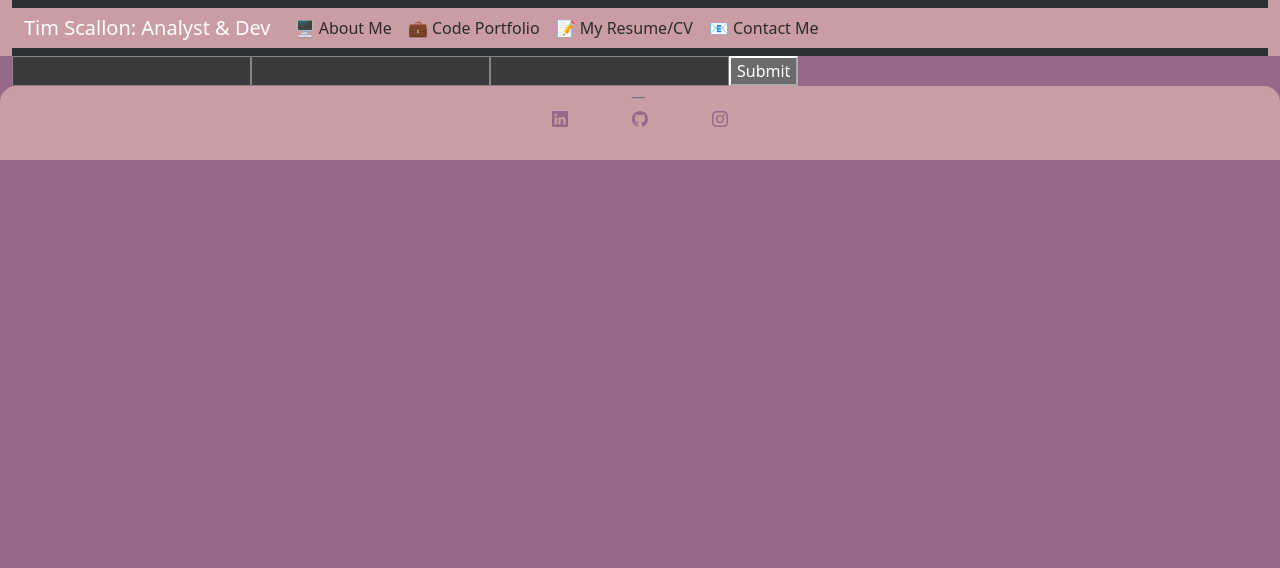
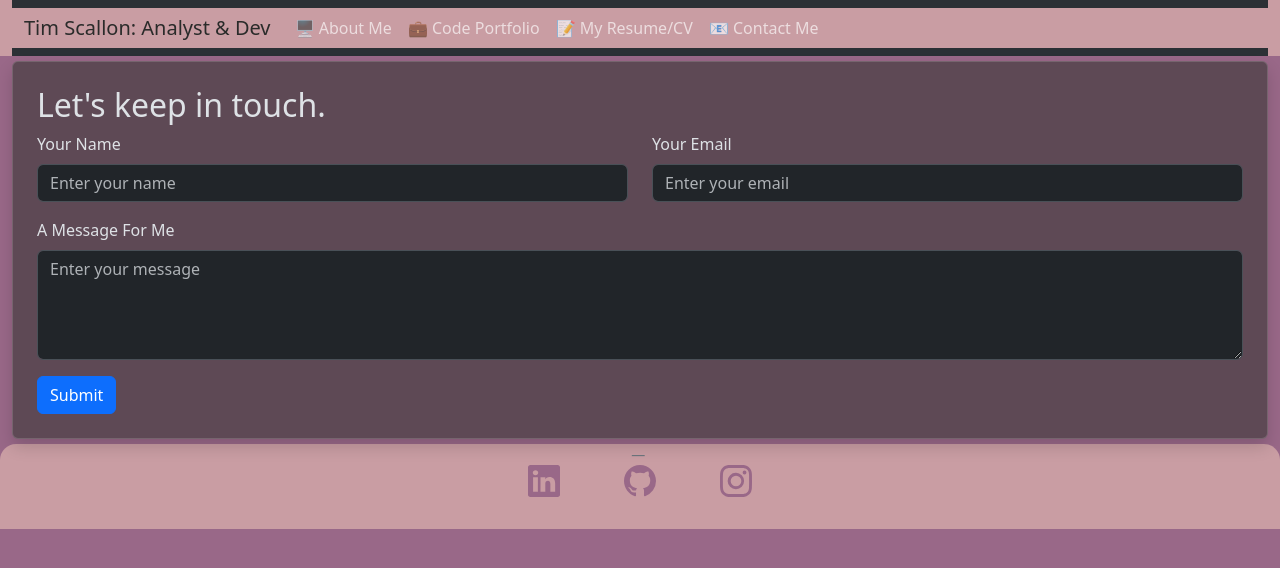
Before and after one commit to floatingpoint-exaflop/react-portfolio, a React (Vite) app: page /contact in a window 1280 px wide. Shown: the top 568 px of the page. Built offline with nearby package versions, Linux system fonts and the light colour scheme.

Commit message:
finished contact form and most of the CSS. still wrestling with styling vs. bootstrap

```diff
--- a/src/components/Footer.jsx
+++ b/src/components/Footer.jsx
@@ -6,8 +6,8 @@ export default function Footer() {
           <a href="https://www.linkedin.com/in/tim-scallon" target="_blank" rel="noopener noreferrer">
             <svg
               xmlns="http://www.w3.org/2000/svg"
-              width="16"
-              height="16"
+              width="32"
+              height="32"
               fill="currentColor"
               className="bi bi-linkedin"
               viewBox="0 0 16 16"
@@ -18,8 +18,8 @@ export default function Footer() {
           <a href="http://github.com/floatingpoint-exaflop" target="_blank" rel="noopener noreferrer">
             <svg
               xmlns="http://www.w3.org/2000/svg"
-              width="16"
-              height="16"
+              width="32"
+              height="32"
               fill="currentColor"
               className="bi bi-github"
               viewBox="0 0 16 16"
@@ -30,8 +30,8 @@ export default function Footer() {
           <a href="https://www.instagram.com/frederico_swarthings" target="_blank" rel="noopener noreferrer">
             <svg
               xmlns="http://www.w3.org/2000/svg"
-              width="16"
-              height="16"
+              width="32"
+              height="32"
               fill="currentColor"
               className="bi bi-instagram"
               viewBox="0 0 16 16"
--- a/src/components/Project.jsx
+++ b/src/components/Project.jsx
@@ -2,7 +2,7 @@ import { useState } from "react";
 
 export default function Project({ project }) {
   return (
-    <div className="col-6 mb-4">
+    <div className="col-12 col-md-6 mb-4">
       <div className="card">
         <img className="card-img-top" src={project.img} alt="Card image cap" />
         <div className="card-body">
--- a/src/more.css
+++ b/src/more.css
@@ -19,7 +19,7 @@ header, nav div {
   border-color: #C99DA3;
 }
 
-.navbar-nav a {
+.navbar-brand {
   color: #2A2B2A;
 }
 
@@ -55,3 +55,27 @@ footer {
   cursor: pointer;
   color: #5E4955;
 }
+
+.aboutme {
+  padding: 5px;
+  background-color: #5E4955;
+  margin-top: 5px;
+  margin-bottom: 5px;
+}
+
+.portfoliocard {
+    padding: 5px;
+    background-color: #5E4955;
+    margin-top: 5px;
+    margin-bottom: 5px;
+}
+
+.portfoliocard h2 {
+    margin-left: 5px;
+}
+
+.contactform {
+  margin-top: 5px;
+  margin-bottom: 5px;
+  background-color: #5E4955;
+}
--- a/src/pages/AboutMe.jsx
+++ b/src/pages/AboutMe.jsx
@@ -1,9 +1,47 @@
-
 export default function AboutMe() {
-
-    return (
-      <article>
-        <h2>Hi! My name is Tim.</h2>
-      </article>
-    )
-  }
+  return (
+    <article className="card aboutme">
+      <h2>Hi! My name is Tim.</h2>
+      <div className="row">
+        <div className="col-12 col-md-6">
+          <img
+            src="/assets/headshot-timscallon.jpg"
+            className="img-fluid"
+            alt="Tim Scallon headshot"
+          />
+        </div>
+        <div className="col-12 col-md-6">
+          <p>
+            I live in North Minneapolis with my cat, Marge. I've worked in tech
+            for nearly a decade, mainly in the healthcare data realm, and have
+            been playing around with computing since dabbling with Applescript
+            and Cocoa back in seventh grade.
+          </p>
+          <p>
+            I left my previous job in June 2024 to pursue coding knowledge, and
+            completed a full-stack development boot camp course via the
+            University of Minnesota, graduating in September.
+          </p>
+          <p>
+            I hope to one day work with robots, but until then I'm aiming to
+            simply expand my knowledge base as much as possible, using Node web
+            development paradigms as a foundation for moving into the C-family,
+            and Python libraries.
+          </p>
+          <p>
+            In my spare time, I modify old Nintendo products, and I am an active
+            member of the Gamecube and WiiLink Discord Groups. For now, I am
+            mostly enjoying others' codebase, but the chance to contribute to
+            the myriad projects in the DOL ecosystem is exciting motivation to
+            learn in and of itself.
+          </p>
+          <p>
+            Additionally, I write fiction, spend time on the St. Croix River,
+            and read read read: lately it's been mostly nonfiction, but I am
+            genuinely always looking for a good book recommendation.
+          </p>
+        </div>
+      </div>
+    </article>
+  );
+}
--- a/src/pages/Contact.jsx
+++ b/src/pages/Contact.jsx
@@ -1,35 +1,134 @@
 import { useState, useEffect } from "react";
 
+export default function Contact() {
+  const [formData, setFormData] = useState({
+    contactName: "",
+    email: "",
+    msg: "",
+  });
+  const [formErrors, setFormErrors] = useState({
+    contactName: "",
+    email: "",
+    msg: "",
+  });
 
-export default function Contact() {
-
-  const [ formField, setFormField] = useState("")
-
-  const defaultData = { fname: "", lname: "", email: "", phone: "" }
-
-    const [ formData, setFormData ] = useState(defaultData)
-
-    async function submitForm(){
-      const resp = await fetch("....", {
-        method: 'POST',
-        body: JSON.stringify(formData)
-      })
-      setFormData(defaultData)
+  //This does not currently work, because the backend doesn't exist yet.
+  const submitForm = (event) => {
+    event.preventDefault();
+    let errors = {};
+    if (!formData.contactName.trim()) {
+      errors.contactName = "Name is required.";
+    }
+    if (!formData.email.trim()) {
+      errors.email = "Email is required.";
+    } else if (!validateEmail(formData.email)) {
+      errors.email = "Please enter a valid email address.";
+    }
+    if (!formData.msg.trim()) {
+      errors.msg = "Message is required.";
     }
 
-    function handleInputChange(event){
-      // event.target.name = property that needs to be updated
-      // event.target.value = new value to be assigned
-      setFormData({...formData, [event.target.name]: event.target.value })
+    if (Object.keys(errors).length > 0) {
+      setFormErrors(errors);
+      return;
     }
+    // API CALL GOES HERE?
+  };
 
-    return (
+  function handleInputChange(event) {
+    const { name, value } = event.target;
+    setFormData({ ...formData, [name]: value });
+    if (value.trim() !== "") {
+      setFormErrors({ ...formErrors, [name]: "" });
+    }
+  }
+
+  const validateEmail = (email) => {
+    const emailRegex = /^[^\s@]+@[^\s@]+\.[^\s@]+$/;
+    return emailRegex.test(email);
+  };
+
+  const handleBlur = (e) => {
+    const { name, value } = e.target;
+
+    if (value.trim() === "") {
+      setFormErrors({ ...formErrors, [name]: `${name} is required.` });
+    }
+    if (name === "email" && value.trim() !== "" && !validateEmail(value)) {
+      setFormErrors({
+        ...formErrors,
+        email: "Please enter a valid email address.",
+      });
+    }
+  };
+
+  return (
+    <div className="card contactform p-4 shadow">
+      <h2>Let's keep in touch.</h2>
       <form>
-        <input type="text" name="contactName" value={formData.contactName} onChange={handleInputChange} />
-        <input type="text" name="email" value={formData.email} onChange={handleInputChange} />
-        <input type="text" name="msg" value={formData.msg} onChange={handleInputChange} />
+        <div className="row">
+          <div className="col-md-6 mb-3">
+            <label htmlFor="contactName" className="form-label">
+              Your Name
+            </label>
+            <input
+              type="text"
+              name="contactName"
+              id="contactName"
+              className={`form-control ${formErrors.contactName ? 'is-invalid' : ''}`}
+              placeholder="Enter your name"
+              value={formData.contactName}
+              onChange={handleInputChange}
+              onBlur={handleBlur}
+            />
+            {formErrors.contactName && (
+              <div className="invalid-feedback">{formErrors.contactName}</div>
+            )}
+          </div>
 
-        <button onClick={submitForm}>Submit</button>
+          <div className="col-md-6 mb-3">
+            <label htmlFor="email" className="form-label">
+              Your Email
+            </label>
+            <input
+              type="email"
+              name="email"
+              id="email"
+              className={`form-control ${formErrors.email ? 'is-invalid' : ''}`}
+              placeholder="Enter your email"
+              value={formData.email}
+              onChange={handleInputChange}
+              onBlur={handleBlur}
+            />
+            {formErrors.email && (
+              <div className="invalid-feedback">{formErrors.email}</div>
+            )}
+          </div>
+        </div>
+
+        <div className="mb-3">
+          <label htmlFor="msg" className="form-label">
+            A Message For Me
+          </label>
+          <textarea
+            name="msg"
+            id="msg"
+            className={`form-control ${formErrors.msg ? 'is-invalid' : ''}`}
+            placeholder="Enter your message"
+            rows="4"
+            value={formData.msg}
+            onChange={handleInputChange}
+            onBlur={handleBlur}
+          ></textarea>
+          {formErrors.msg && (
+            <div className="invalid-feedback">{formErrors.msg}</div>
+          )}
+        </div>
+
+        <button type="button" className="btn btn-primary" onClick={submitForm}>
+          Submit
+        </button>
       </form>
-    )
+    </div>
+  );
 }
--- a/src/pages/Portfolio.jsx
+++ b/src/pages/Portfolio.jsx
@@ -47,7 +47,7 @@ export default function Portfolio() {
   ];
 
   return (
-    <section>
+    <section className="card portfoliocard">
       <h2>Here's what I've been working on lately:</h2>
       <div className="container">
         <div className="row">
```
Also changed, not shown: public/assets/headshot-timscallon.jpg (added).
